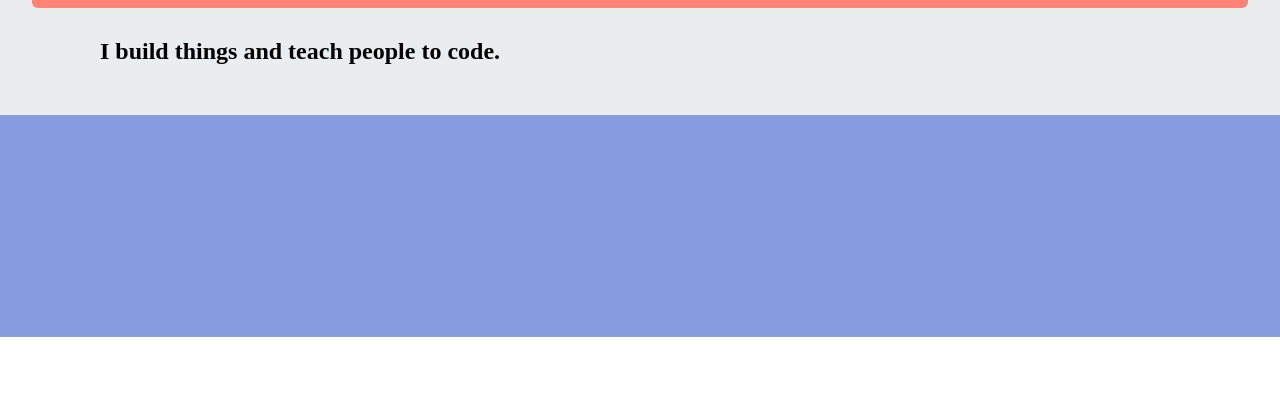
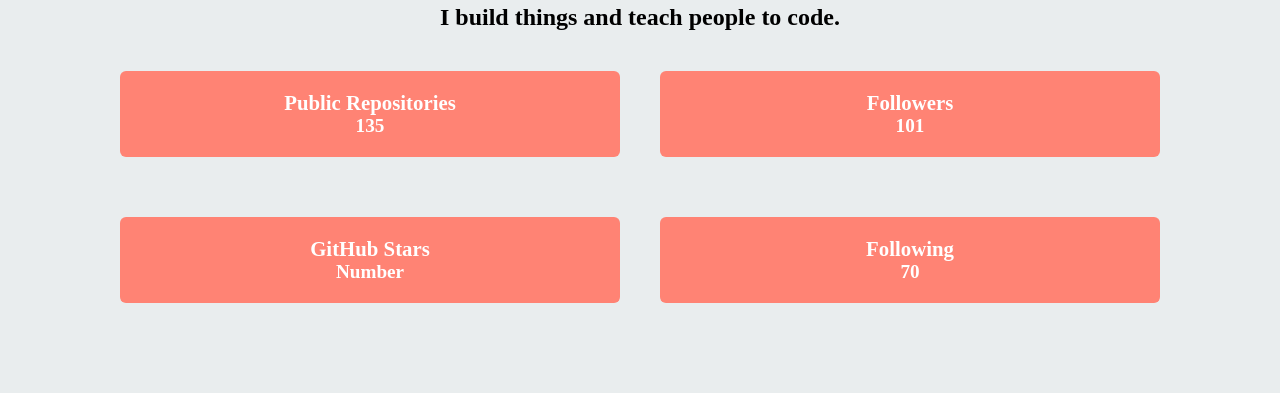
Before and after one commit to songwright/profile-generator, a website: page index.html in a window 1280 px wide. Shown: the part 463-856 px from the top of the page. Before the commit the page ends 800 px from the top, so only its background shows below. Drawn offline with nearby package versions, Linux system fonts and the light colour scheme; a web font is replaced by a local one.

Commit message:
Added cards to html body template

```diff
--- a/index.html
+++ b/index.html
@@ -58,6 +58,7 @@
          }
          h6 {
          font-size: 1.2em;
+         margin: 0 auto;
          }
          .photo-header {
          position: relative;
@@ -146,17 +147,48 @@
 <body>
   <div class="wrapper">
     <div class="links-nav"></div>
+    <!-- Profile picture -->
     <header class="photo-header">
       <img src="https://avatars3.githubusercontent.com/u/9385814?v=4" alt="Christian Eckenrode">
       <h1>Hi!</h1>
-      <h2>My name is Christian Eckenrode!</h2>
+      <h3>My name is Christian Eckenrode!</h3>
       <h5>Currently @ Trilogy Education Services</h5>
-      <br>
       <h6><a href="Richmond, Virginia">Richmond, Virginia</a> <a href="https://github.com/ceckenrode">GitHub</a> <a href="https://eck.im/twitter">Blog</a></h6>
     </header>
     <main>
       <div class="container">
-        <h4>I build things and teach people to code.</h4>
+        <div class="col">
+          <!-- Profile bio -->
+          <h4>I build things and teach people to code.</h4>
+          <div class="row">
+            <div class="col">
+              <div class="card">
+                <h5>Public Repositories</h5>
+                <h6>135</h6>
+              </div>
+            </div>
+            <div class="col">
+              <div class="card">
+                <h5>Followers</h5>
+                <h6>101</h6>
+              </div>
+            </div>
+          </div> <!-- End of row -->
+          <div class="row">
+            <div class="col">
+              <div class="card">
+                <h5>GitHub Stars</h5>
+                <h6>Number</h6>
+              </div>
+            </div>
+            <div class="col">
+              <div class="card">
+                <h5>Following</h5>
+                <h6>70</h6>
+              </div>
+            </div>
+          </div><!-- End of row -->
+        </div>
       </div>
     </main>
   </div>
```
Also changed, not shown: index.js (+34 -3 lines).
